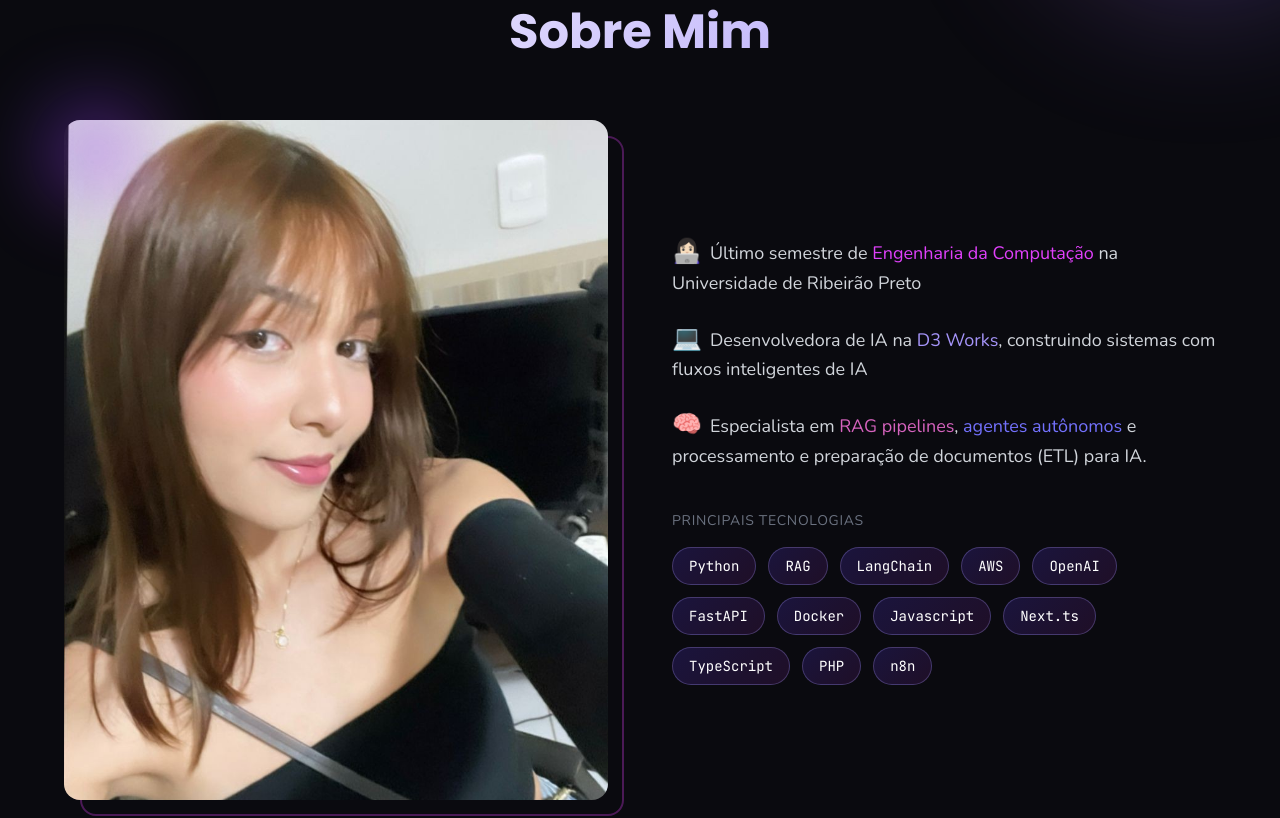
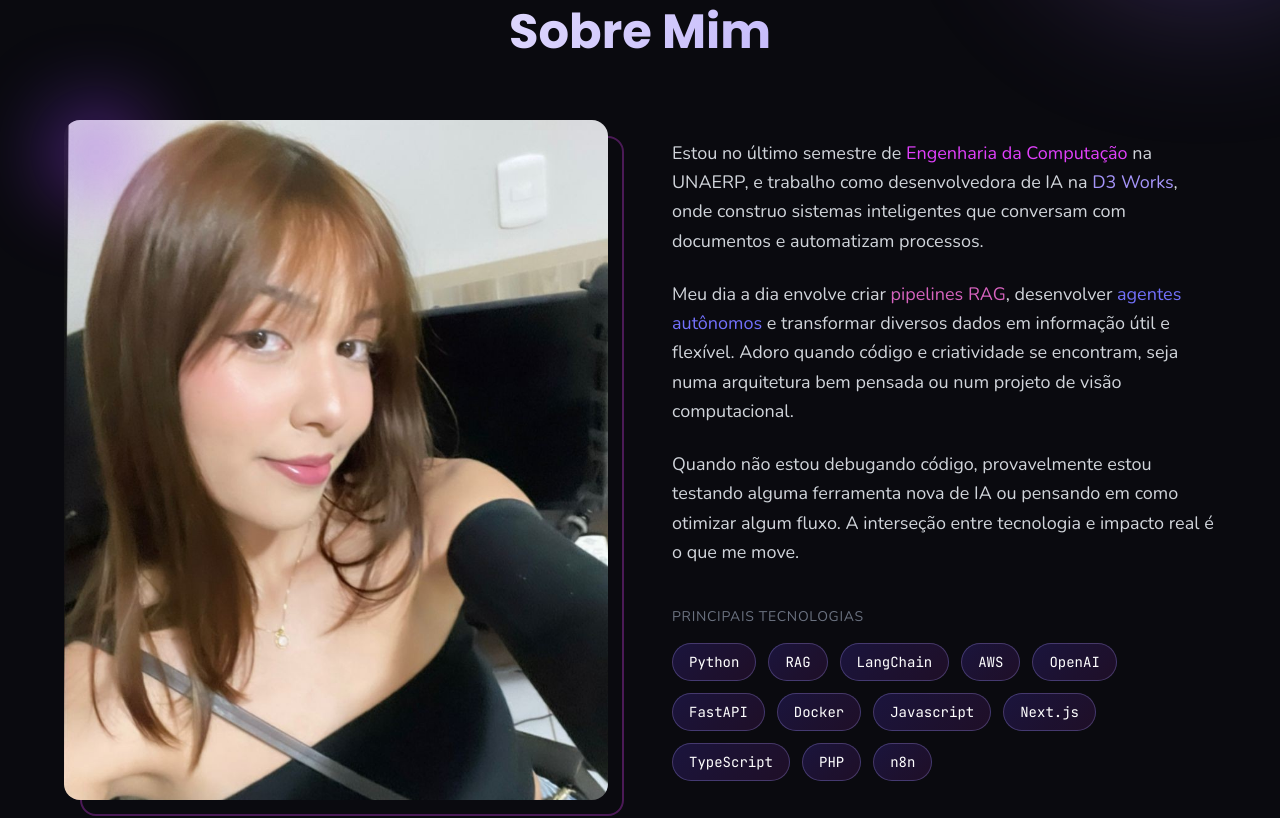
Before and after one commit to anaclacp/portfolio-att, a React (Vite) app: page / in a window 1280 px wide. Shown: the part 920-1738 px from the top of the page. Built offline with nearby package versions, Linux system fonts and the light colour scheme.

Commit message:
fix: :ambulance: corrige links que estavam com a url incorreta

```diff
--- a/src/components/About.jsx
+++ b/src/components/About.jsx
@@ -1,6 +1,6 @@
 import SkillTag from './ui/SkillTag'
 
-const skills = ['Python', 'RAG', 'LangChain', 'AWS', 'OpenAI', 'FastAPI', 'Docker', 'Javascript','Next.ts','TypeScript','PHP','n8n']
+const skills = ['Python', 'RAG', 'LangChain', 'AWS', 'OpenAI', 'FastAPI', 'Docker', 'Javascript','Next.js','TypeScript','PHP','n8n']
 
 function About() {
   return (
@@ -27,16 +27,20 @@ function About() {
           <div>
             <div className="space-y-6 text-gray-300 font-body">
               <p className="text-lg leading-relaxed">
-                <span className="text-2xl mr-2">👩🏻‍💻</span>
-                Último semestre de <span className="text-pink-vibrant">Engenharia da Computação</span> na Universidade de Ribeirão Preto
+                Estou no último semestre de <span className="text-pink-vibrant">Engenharia da Computação</span> na UNAERP,
+                e trabalho como desenvolvedora de IA na <span className="text-purple-light">D3 Works</span>, onde construo
+                sistemas inteligentes que conversam com documentos e automatizam processos.
               </p>
               <p className="text-lg leading-relaxed">
-                <span className="text-2xl mr-2">💻</span>
-                Desenvolvedora de IA na <span className="text-purple-light">D3 Works</span>, construindo sistemas com fluxos inteligentes de IA
+                Meu dia a dia envolve criar <span className="text-pink-magenta">pipelines RAG</span>, desenvolver{' '}
+                <span className="text-purple-medium">agentes autônomos</span> e transformar diversos dados em
+                informação útil e flexível. Adoro quando código e criatividade se encontram, seja numa arquitetura bem pensada
+                ou num projeto de visão computacional.
               </p>
               <p className="text-lg leading-relaxed">
-                <span className="text-2xl mr-2">🧠</span>
-                Especialista em <span className="text-pink-magenta">RAG pipelines</span>, <span className="text-purple-medium">agentes autônomos</span> e processamento e preparação de documentos (ETL) para IA.
+                Quando não estou debugando código, provavelmente estou testando alguma ferramenta nova de IA ou
+                pensando em como otimizar algum fluxo. A interseção entre tecnologia e impacto real é o que
+                me move.
               </p>
             </div>
 
--- a/src/components/Contact.jsx
+++ b/src/components/Contact.jsx
@@ -17,7 +17,7 @@ const contactLinks = [
         <path d="M20.447 20.452h-3.554v-5.569c0-1.328-.027-3.037-1.852-3.037-1.853 0-2.136 1.445-2.136 2.939v5.667H9.351V9h3.414v1.561h.046c.477-.9 1.637-1.85 3.37-1.85 3.601 0 4.267 2.37 4.267 5.455v6.286zM5.337 7.433c-1.144 0-2.063-.926-2.063-2.065 0-1.138.92-2.063 2.063-2.063 1.14 0 2.064.925 2.064 2.063 0 1.139-.925 2.065-2.064 2.065zm1.782 13.019H3.555V9h3.564v11.452zM22.225 0H1.771C.792 0 0 .774 0 1.729v20.542C0 23.227.792 24 1.771 24h20.451C23.2 24 24 23.227 24 22.271V1.729C24 .774 23.2 0 22.222 0h.003z"/>
       </svg>
     ),
-    href: "https://www.linkedin.com/in/ana-clara-pereira-51264a21a/",
+    href: "https://www.linkedin.com/in/anaclacp/",
     label: "Ana Clara Pereira",
     color: "from-purple-deep to-purple-medium"
   },
--- a/src/components/Events.jsx
+++ b/src/components/Events.jsx
@@ -8,7 +8,7 @@ const events = [
     location: "São Paulo, SP",
     type: "Conferência / Workshop",
     image: "/images/oracle-dev-tour.jpg",
-    linkedin: "https://www.linkedin.com/posts/ana-clara-pereira-51264a21a_hoje-tive-a-oportunidade-de-participar-do-activity-7310798785679441920-uMbr?utm_source=share&utm_medium=member_desktop&rcm=ACoAADdEsl4B-Ekanl7KoM9f16jspnv4zBFKKGs",
+    linkedin: "https://www.linkedin.com/posts/anaclacp/_hoje-tive-a-oportunidade-de-participar-do-activity-7310798785679441920-uMbr?utm_source=share&utm_medium=member_desktop&rcm=ACoAADdEsl4B-Ekanl7KoM9f16jspnv4zBFKKGs",
   },
   {
     title: "Palestra: Introdução ao n8n",
@@ -17,7 +17,7 @@ const events = [
     location: "Citel, Ribeirão Preto, SP",
     type: "Palestra",
     image: "/images/palestra-n8n.jpg",
-    linkedin: "https://www.linkedin.com/posts/ana-clara-pereira-51264a21a_n8n-automaaexaeto-citel-activity-7296293143128244226-StC5?utm_source=share&utm_medium=member_desktop&rcm=ACoAADdEsl4B-Ekanl7KoM9f16jspnv4zBFKKGs",
+    linkedin: "https://www.linkedin.com/posts/anaclacp/_n8n-automaaexaeto-citel-activity-7296293143128244226-StC5?utm_source=share&utm_medium=member_desktop&rcm=ACoAADdEsl4B-Ekanl7KoM9f16jspnv4zBFKKGs",
   },
   {
     title: "Evento CCM: IA em Ação",
@@ -32,7 +32,7 @@ const events = [
     description: "Quer conhecer outros eventos, palestras e workshops que participei? Acesse meu perfil no LinkedIn para ver a lista completa!",
     type: "LinkedIn",
     isCallToAction: true,
-    linkedin: "https://www.linkedin.com/in/ana-clara-pereira-51264a21a/"
+    linkedin: "https://www.linkedin.com/in/anaclacp/"
   }
 ]
 
--- a/src/components/Footer.jsx
+++ b/src/components/Footer.jsx
@@ -5,7 +5,7 @@ function Footer() {
     <footer className="py-8 px-6 border-t border-purple-deep/20">
       <div className="max-w-6xl mx-auto flex flex-col md:flex-row justify-between items-center gap-4">
         <p className="text-gray-500 text-sm">
-          © {currentYear} Ana Clara Pereira. Feito com 💜
+          © {currentYear} Ana Clara Pereira.
         </p>
         <p className="text-gray-600 text-sm font-mono">
           Python • React • IA • Clean Architecture
--- a/src/components/Research.jsx
+++ b/src/components/Research.jsx
@@ -14,7 +14,7 @@ const papers = [
     year: "2024",
     type: "Iniciação Científica",
     institution: "Universidade de Ribeirão Preto",
-    linkedin: "https://www.linkedin.com/posts/ana-clara-pereira-51264a21a_neste-ano-participei-do-25%C2%BA-conic-da-universidade-activity-7263220922872963073-u7HE?utm_source=share&utm_medium=member_desktop&rcm=ACoAADdEsl4B-Ekanl7KoM9f16jspnv4zBFKKGs",
+    linkedin: "https://www.linkedin.com/posts/anaclacp/_neste-ano-participei-do-25%C2%BA-conic-da-universidade-activity-7263220922872963073-u7HE?utm_source=share&utm_medium=member_desktop&rcm=ACoAADdEsl4B-Ekanl7KoM9f16jspnv4zBFKKGs",
     image: "/images/iniciacao-cientifica-2.jpg"
   }
 ]
```
